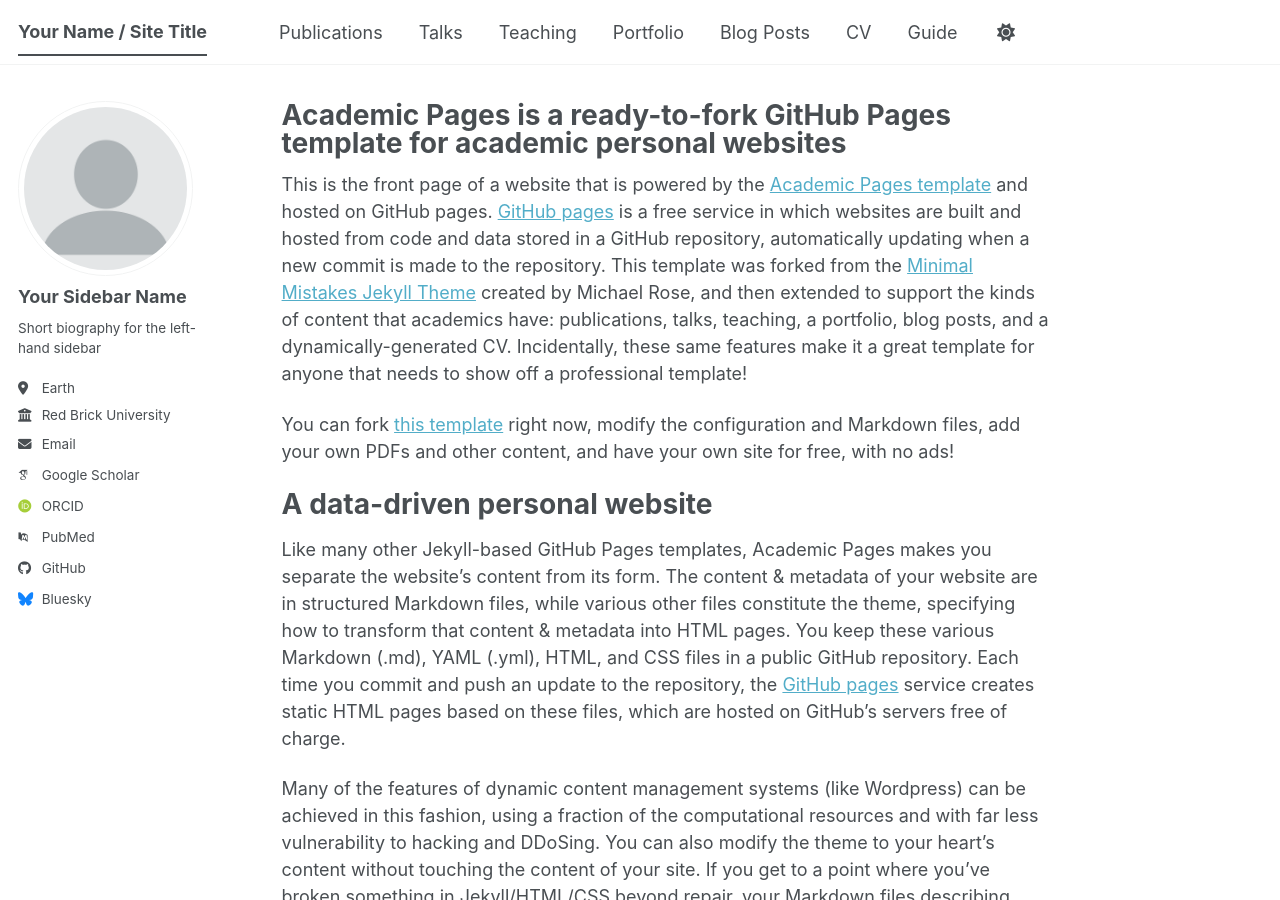
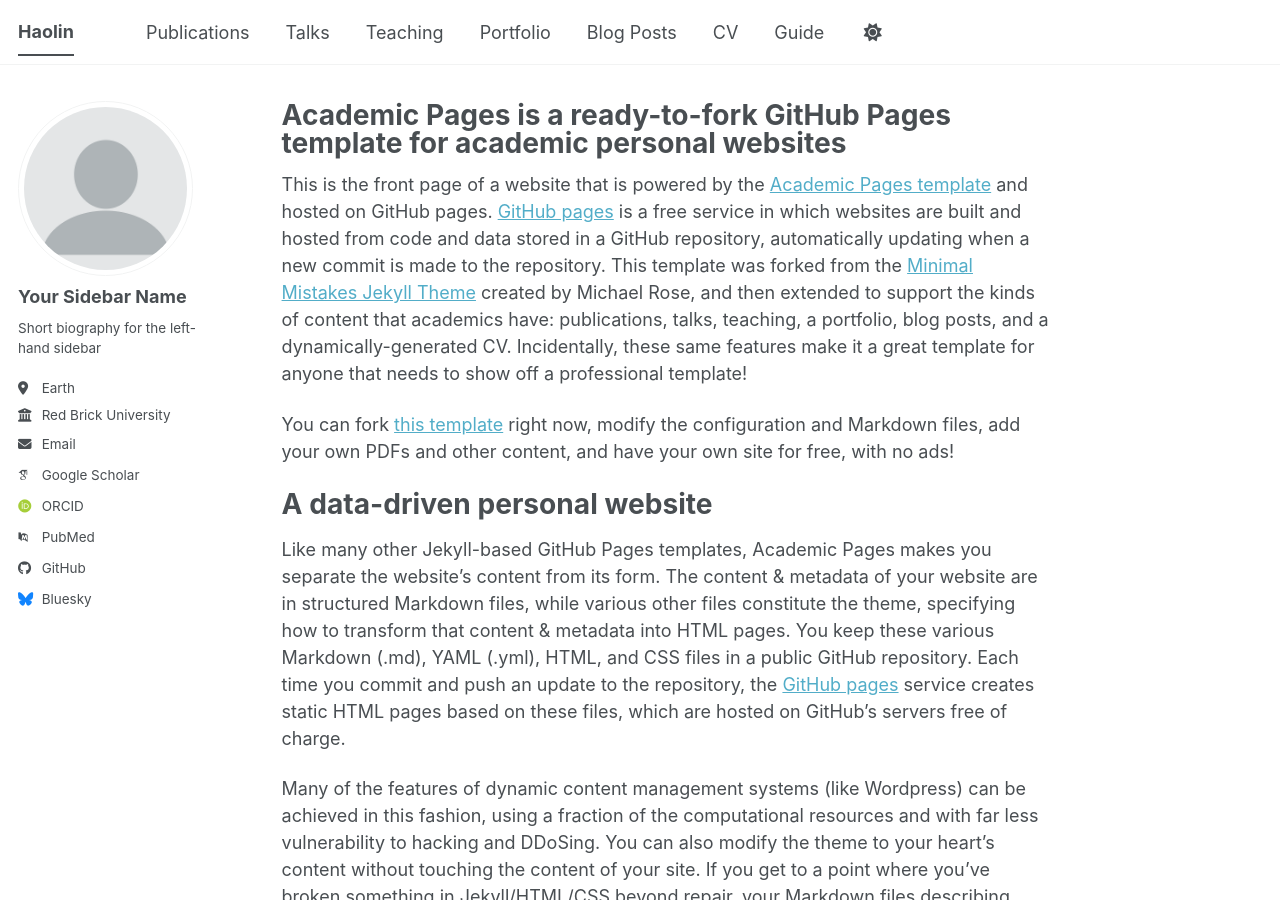
Before and after one commit to Haolin424/Haolin424.github.io, a Jekyll site: the page built from _pages/about.md, in a window 1280 px wide and 900 px high. Built offline with Jekyll 4.4.1, drawn with Linux system fonts in a browser that asks for light colours; some web fonts are replaced; a script bundle is joined from its source files by our own code; library files that are not in the unit come from our copies.

Commit message:
update my name

```diff
--- a/_config.yml
+++ b/_config.yml
@@ -9,7 +9,7 @@
 # Basic Site Settings
 locale                   : "en-US"
 site_theme               : "default" # The available themes options are "default", "air", "sunrise", "mint", "dirt" and "contrast"
-title                    : "Your Name / Site Title"
+title                    : "Haolin"
 title_separator          : "-"
 name                     : &name "Your Name"
 description              : &description "Your Name's academic portfolio"   # Update this with a general description of your site, this is the default if not overridden by a page
```
